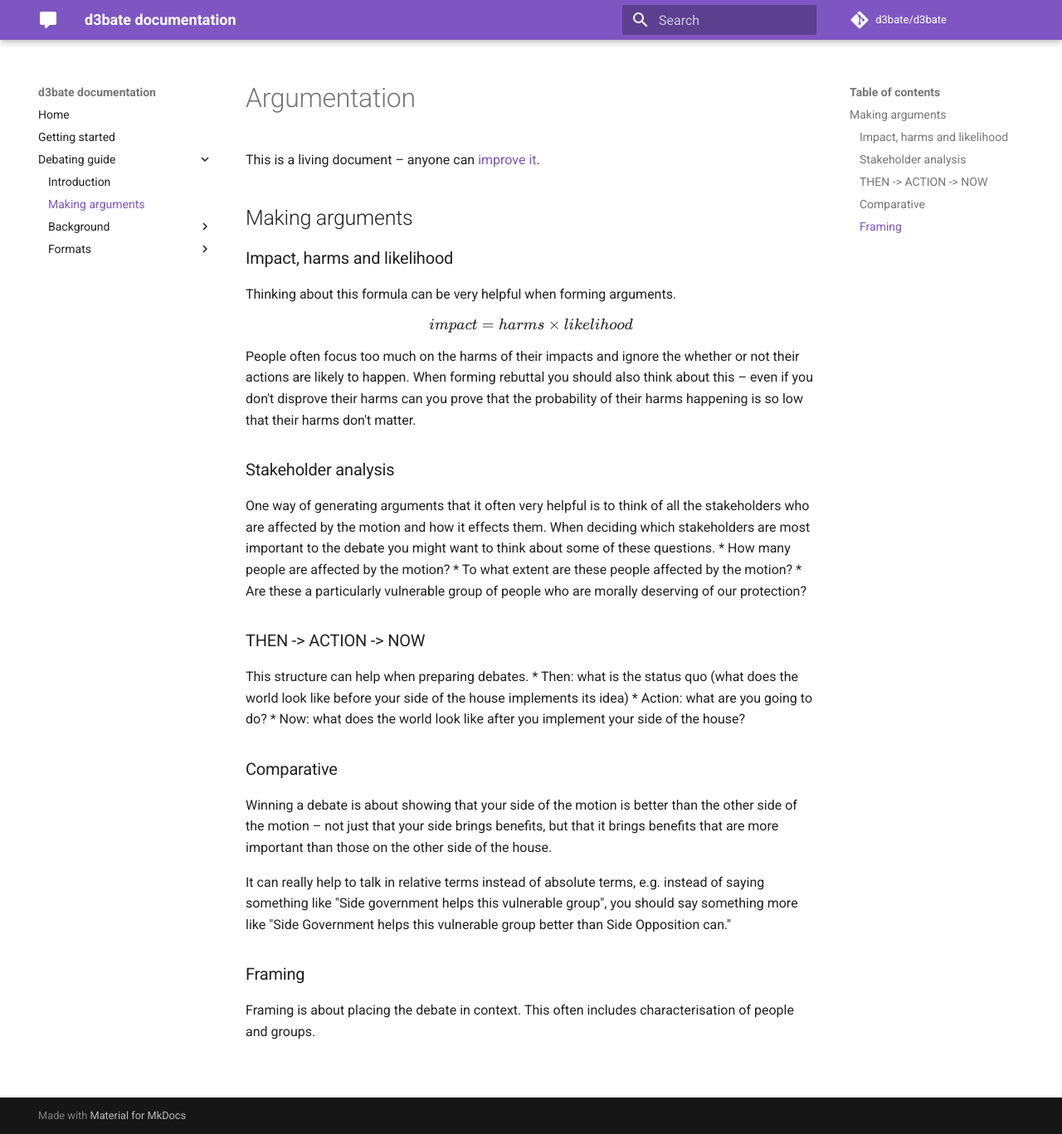
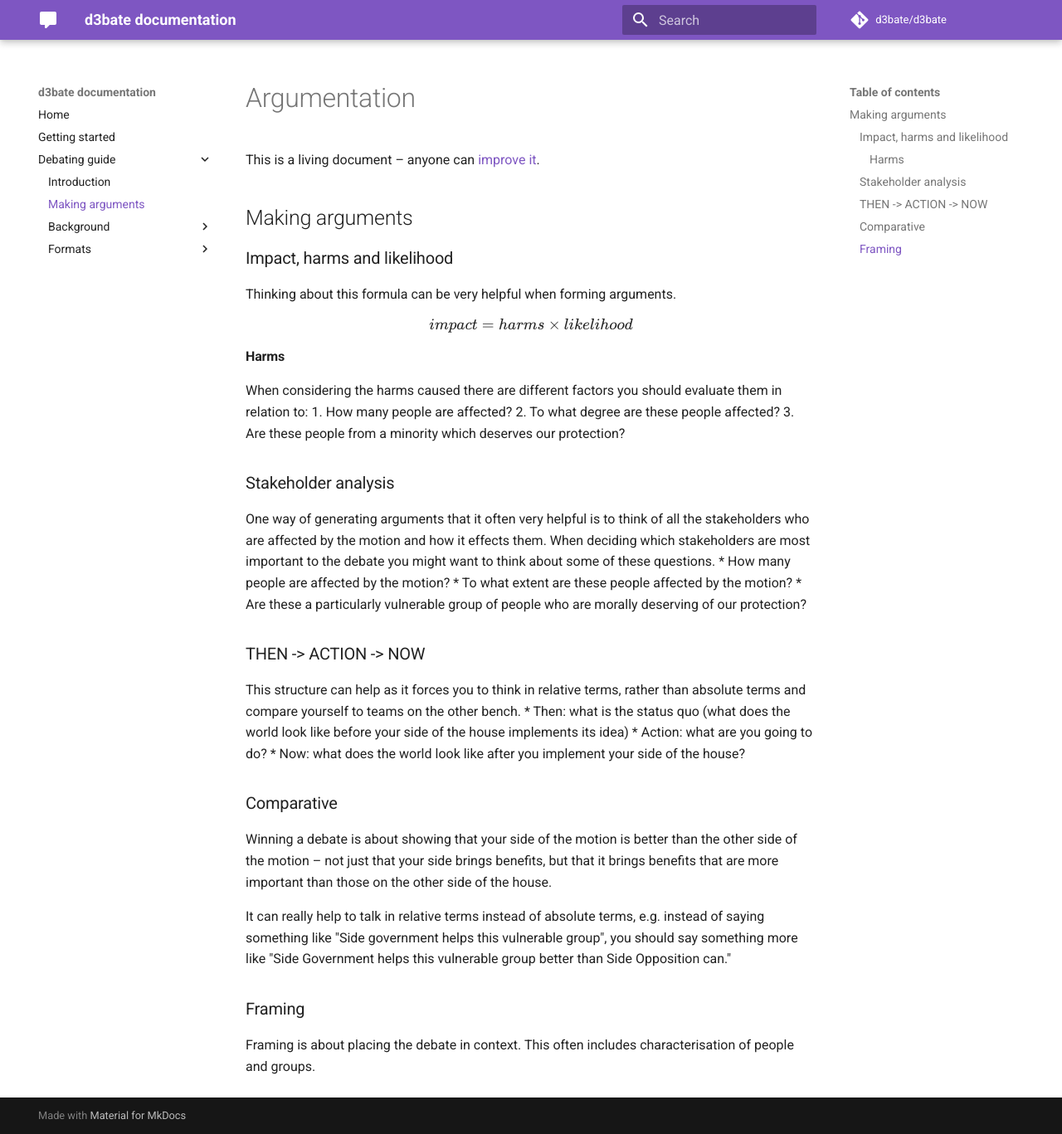
Before and after one commit to d3bate/d3bate, an MkDocs documentation site: the page built from docs/howto/argumentation/index.md, in a window 1280 px wide and 1367 px high. Shown: the whole window at 83% size. Built offline with MkDocs 1.6.1 and Material for MkDocs 9.7.7, drawn with Linux system fonts in a browser that asks for light colours; formulas are drawn with MathJax 3; comment, search, counter and statistics services are not loaded.

Commit message:
Added a section on harms to the debating documentation.

```diff
--- a/docs/howto/argumentation/index.md
+++ b/docs/howto/argumentation/index.md
@@ -8,7 +8,11 @@ $$
 impact = harms \times likelihood
 $$
 
-People often focus too much on the harms of their impacts and ignore the whether or not their actions are likely to happen. When forming rebuttal you should also think about this – even if you don't disprove their harms can you prove that the probability of their harms happening is so low that their harms don't matter.
+#### Harms
+When considering the harms caused there are different factors you should evaluate them in relation to:
+1. How many people are affected?
+2. To what degree are these people affected?
+3. Are these people from a minority which deserves our protection?
 
 ### Stakeholder analysis
 One way of generating arguments that it often very helpful is to think of all the stakeholders who are affected by the motion and how it effects them. When deciding which stakeholders are most important to the debate you might want to think about some of these questions.
@@ -17,7 +21,7 @@ One way of generating arguments that it often very helpful is to think of all th
 * Are these a particularly vulnerable group of people who are morally deserving of our protection?
 
 ### THEN -> ACTION -> NOW
-This structure can help when preparing debates.
+This structure can help as it forces you to think in relative terms, rather than absolute terms and compare yourself to teams on the other bench.
 * Then: what is the status quo (what does the world look like before your side of the house implements its idea)
 * Action: what are you going to do?
 * Now: what does the world look like after you implement your side of the house?
```
Also changed, not shown: 1 other file.
